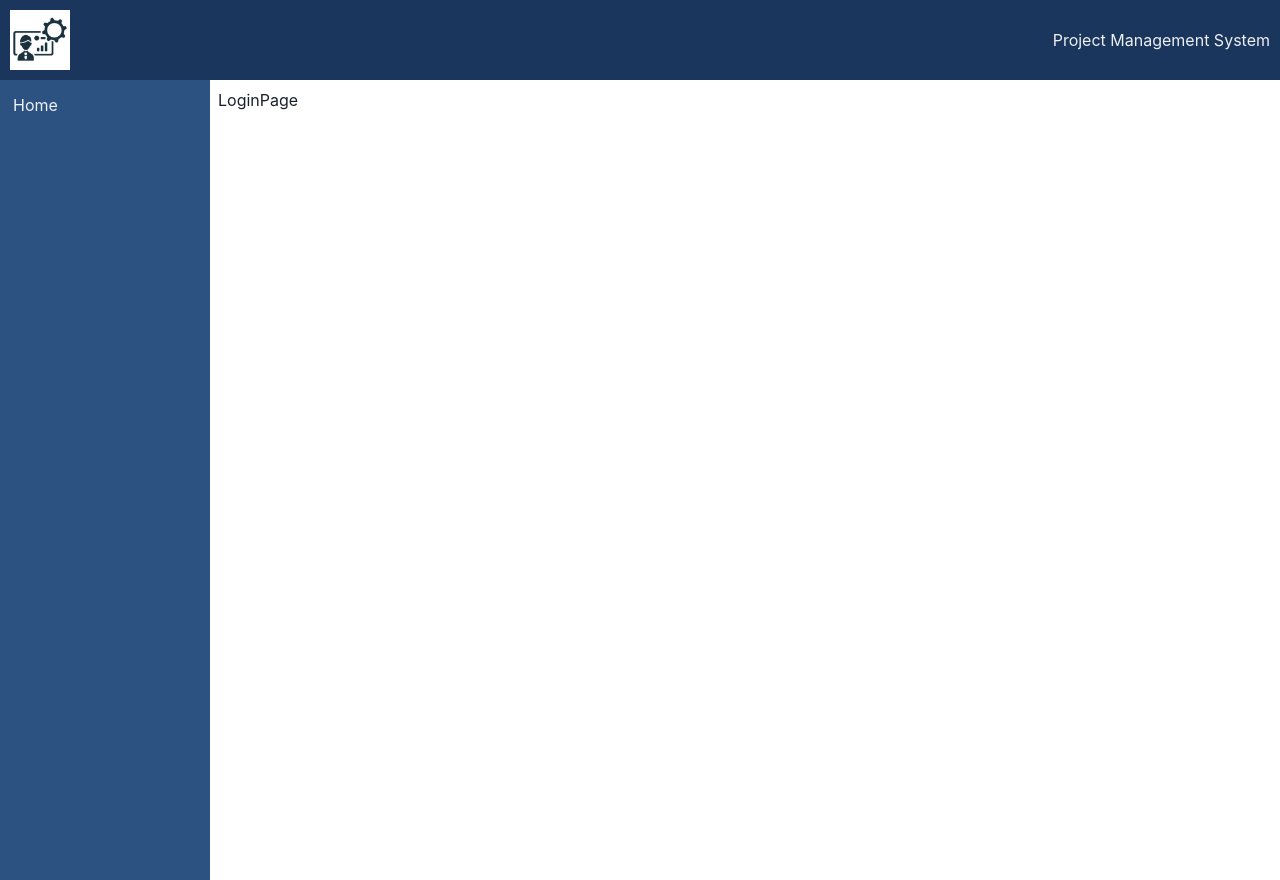
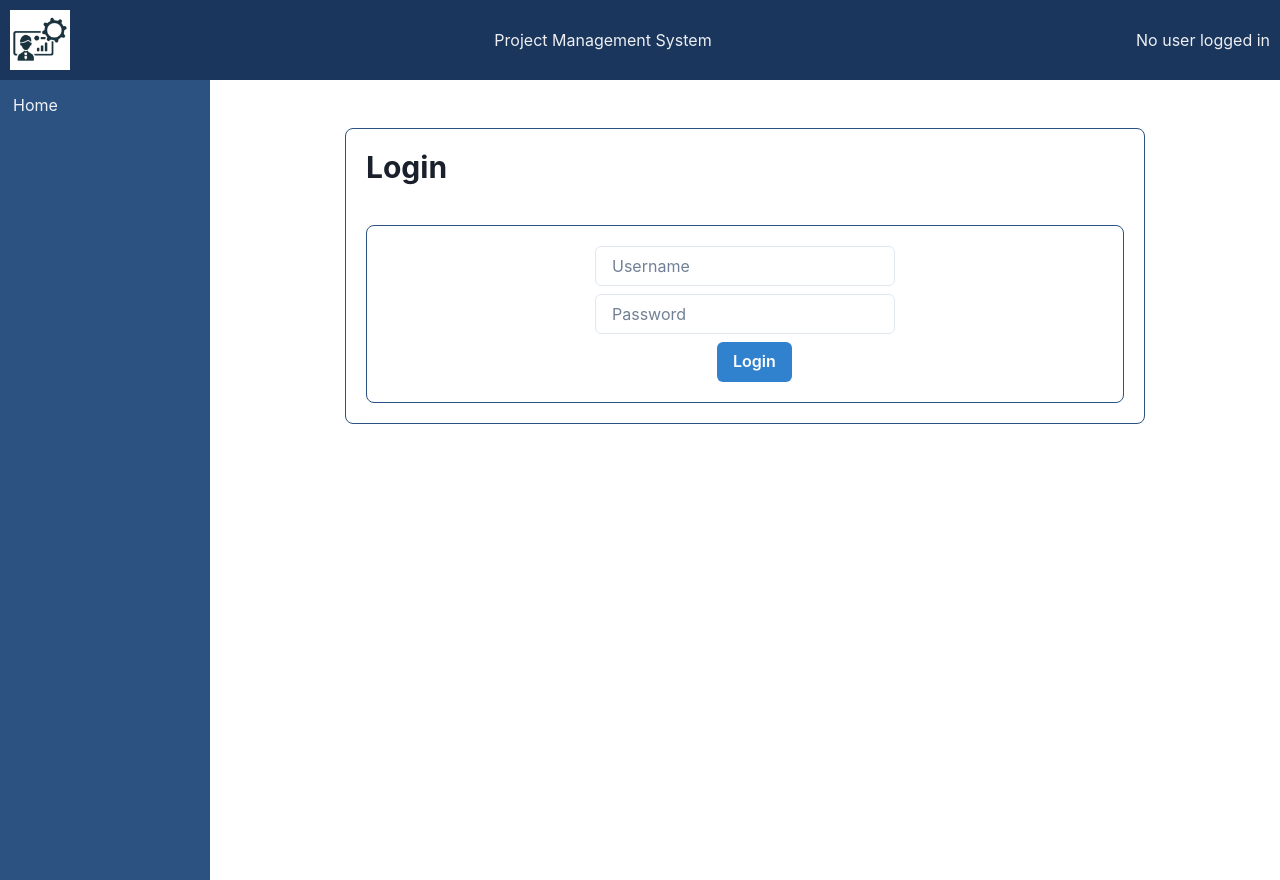
Before and after one commit to Djawad02/project-management, a React (Vite) app: page /login in a window 1280 px wide. Built offline with nearby package versions, Linux system fonts and the light colour scheme.

Commit message:
setting up authentication

```diff
--- a/src/components/Navbar.tsx
+++ b/src/components/Navbar.tsx
@@ -1,8 +1,20 @@
-import React from "react";
-import { HStack, Text, Image } from "@chakra-ui/react";
+import React, { useContext } from "react";
+import { HStack, Text, Image, Button } from "@chakra-ui/react";
 import logo from "../assets/logo.png";
+import { AuthContext } from "../context/AuthContext";
+import { useNavigate } from "react-router-dom";
 
 const Navbar = () => {
+  const { user, logout } = useContext(AuthContext);
+  const navigate = useNavigate();
+  console.log("Current user:", user); // Debugging log
+
+  const handleLogout = () => {
+    if (logout) {
+      logout();
+      navigate("/login");
+    }
+  };
   return (
     <HStack
       justifyContent="space-between"
@@ -12,6 +24,18 @@ const Navbar = () => {
     >
       <Image src={logo} boxSize="60px" objectFit="cover" />
       <Text>Project Management System</Text>
+      <HStack spacing={4}>
+        {user ? (
+          <>
+            <Text fontSize="lg">Welcome, {user.username}</Text>
+            <Button colorScheme="blue" onClick={handleLogout}>
+              Log Out
+            </Button>
+          </>
+        ) : (
+          <Text>No user logged in</Text> // Temporary text to debug
+        )}
+      </HStack>
     </HStack>
   );
 };
--- a/src/components/ProjectGrid.tsx
+++ b/src/components/ProjectGrid.tsx
@@ -3,11 +3,11 @@ import useProjects from "../hooks/useProjects";
 import { SimpleGrid, Text } from "@chakra-ui/react";
 import ProjectCards from "./ProjectCards";
 import ProjectCardContainer from "./ProjectCardContainer";
+
 const ProjectGrid = () => {
-  const { projectList, error } = useProjects();
+  const { projectList } = useProjects();
   return (
     <>
-      {error && <Text>{error}</Text>}
       <SimpleGrid
         columns={{ sm: 1, md: 2, lg: 3, xl: 4 }}
         padding="10px"
--- /dev/null
+++ b/src/context/AuthContext.tsx
@@ -0,0 +1,34 @@
+import React, { createContext, useState, ReactNode } from "react";
+import { User } from "../interfaces/User";
+
+interface AuthContextProps {
+  user: User | null;
+  login: (user: User) => void;
+  logout: () => void;
+}
+
+export const AuthContext = createContext<AuthContextProps>({
+  user: null,
+  login: () => {},
+  logout: () => {},
+});
+
+export const AuthProvider: React.FC<{ children: ReactNode }> = ({
+  children,
+}) => {
+  const [user, setUser] = useState<User | null>(null);
+
+  const login = (user: User) => {
+    setUser(user);
+  };
+
+  const logout = () => {
+    setUser(null);
+  };
+
+  return (
+    <AuthContext.Provider value={{ user, login, logout }}>
+      {children}
+    </AuthContext.Provider>
+  );
+};
--- /dev/null
+++ b/src/data/userCredentials.ts
@@ -0,0 +1,24 @@
+import { User } from "../interfaces/User";
+
+export const users: User[] = [
+    {
+      id: 1,
+      username: 'adminUser',
+      password: 'admin',
+      role: 'Admin',
+    },
+    {
+      id: 2,
+      username: 'leadUser',
+      password: 'lead',
+      role: 'TeamLead',
+      assignedProjects: [1, 2], // Example project IDs
+    },
+    {
+      id: 3,
+      username: 'dania',
+      password: 'dania',
+      role: 'Employee',
+      assignedProjects: [1],
+    },
+  ];
--- /dev/null
+++ b/src/interfaces/User.ts
@@ -0,0 +1,7 @@
+export interface User {
+    id: number;
+    username: string;
+    password:string;
+    role: 'Admin' | 'TeamLead' | 'Employee';
+    assignedProjects?: number[]; // List of project IDs the user is assigned to
+  }
--- a/src/main.tsx
+++ b/src/main.tsx
@@ -1,14 +1,16 @@
 import React from "react";
 import ReactDOM from "react-dom/client";
-import App from "./App";
 import { ChakraProvider } from "@chakra-ui/react";
 import { RouterProvider } from "react-router-dom";
 import router from "./routing/route";
+import { AuthProvider } from "./context/AuthContext";
 
 ReactDOM.createRoot(document.getElementById("root") as HTMLElement).render(
   <React.StrictMode>
     <ChakraProvider>
-      <RouterProvider router={router} />
+      <AuthProvider>
+        <RouterProvider router={router} />
+      </AuthProvider>
     </ChakraProvider>
   </React.StrictMode>
 );
--- a/src/pages/LoginPage.tsx
+++ b/src/pages/LoginPage.tsx
@@ -1,7 +1,83 @@
-import React from "react";
+import React, { useState, useContext } from "react";
+import { useNavigate } from "react-router-dom";
+import { Box, Button, Input, Text, Spinner } from "@chakra-ui/react";
+import { AuthContext } from "../context/AuthContext";
+import { users } from "../data/userCredentials";
+import DetailsBox from "../components/DetailsBox";
 
-const LoginPage = () => {
-  return <div>LoginPage</div>;
+const LoginPage: React.FC = () => {
+  const [username, setUsername] = useState("");
+  const [password, setPassword] = useState("");
+  const [error, setError] = useState("");
+  const [isLoading, setIsLoading] = useState(false);
+  const navigate = useNavigate();
+  const { login } = useContext(AuthContext);
+
+  const handleLogin = () => {
+    if (!username || !password) {
+      setError("Please enter both username and password.");
+      return;
+    }
+
+    setIsLoading(true);
+
+    const user = users.find(
+      (u) => u.username === username && u.password === password
+    );
+
+    if (user) {
+      login(user);
+      navigate("/"); // Redirect to projects page after login
+      console.log(user);
+    } else {
+      setError("Invalid username or password");
+    }
+
+    setIsLoading(false);
+  };
+
+  const handleInputChange = (
+    e: React.ChangeEvent<HTMLInputElement>,
+    setState: React.Dispatch<React.SetStateAction<string>>
+  ) => {
+    setState(e.target.value);
+    setError("");
+  };
+
+  return (
+    <DetailsBox showSearchBar={false} title="Login">
+      <Box w="300px" mx="auto">
+        <Input
+          aria-label="Username"
+          placeholder="Username"
+          value={username}
+          onChange={(e) => handleInputChange(e, setUsername)}
+          mb={2}
+        />
+        <Input
+          type="password"
+          aria-label="Password"
+          placeholder="Password"
+          value={password}
+          onChange={(e) => handleInputChange(e, setPassword)}
+          mb={2}
+        />
+        {error && (
+          <Text color="red.500" mb={2}>
+            {error}
+          </Text>
+        )}
+      </Box>
+      <Button
+        ml={330}
+        colorScheme="blue"
+        onClick={handleLogin}
+        isDisabled={isLoading}
+      >
+        {isLoading ? <Spinner size="sm" /> : "Login"}
+      </Button>
+    </DetailsBox>
+  );
 };
 
 export default LoginPage;
```
